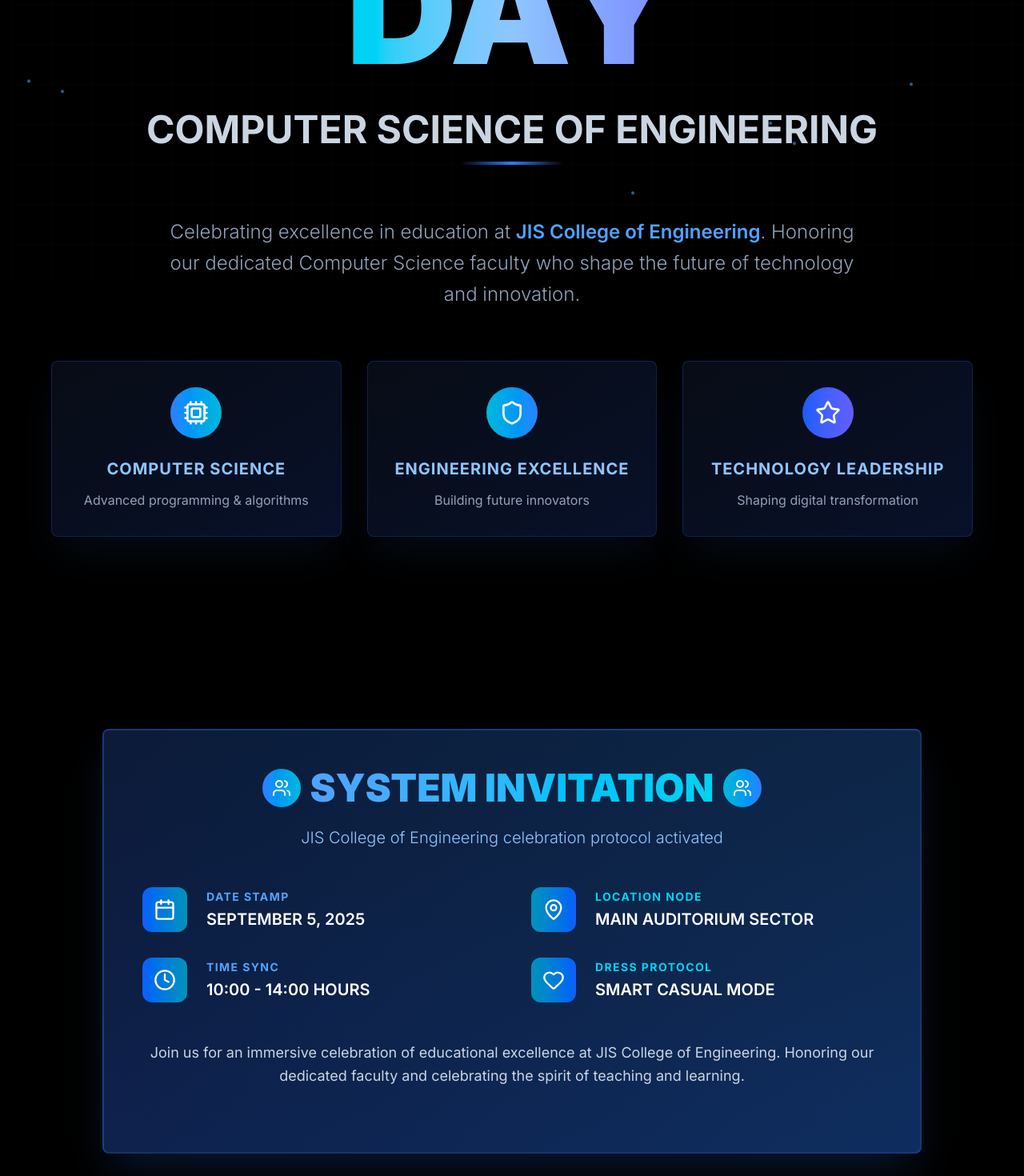
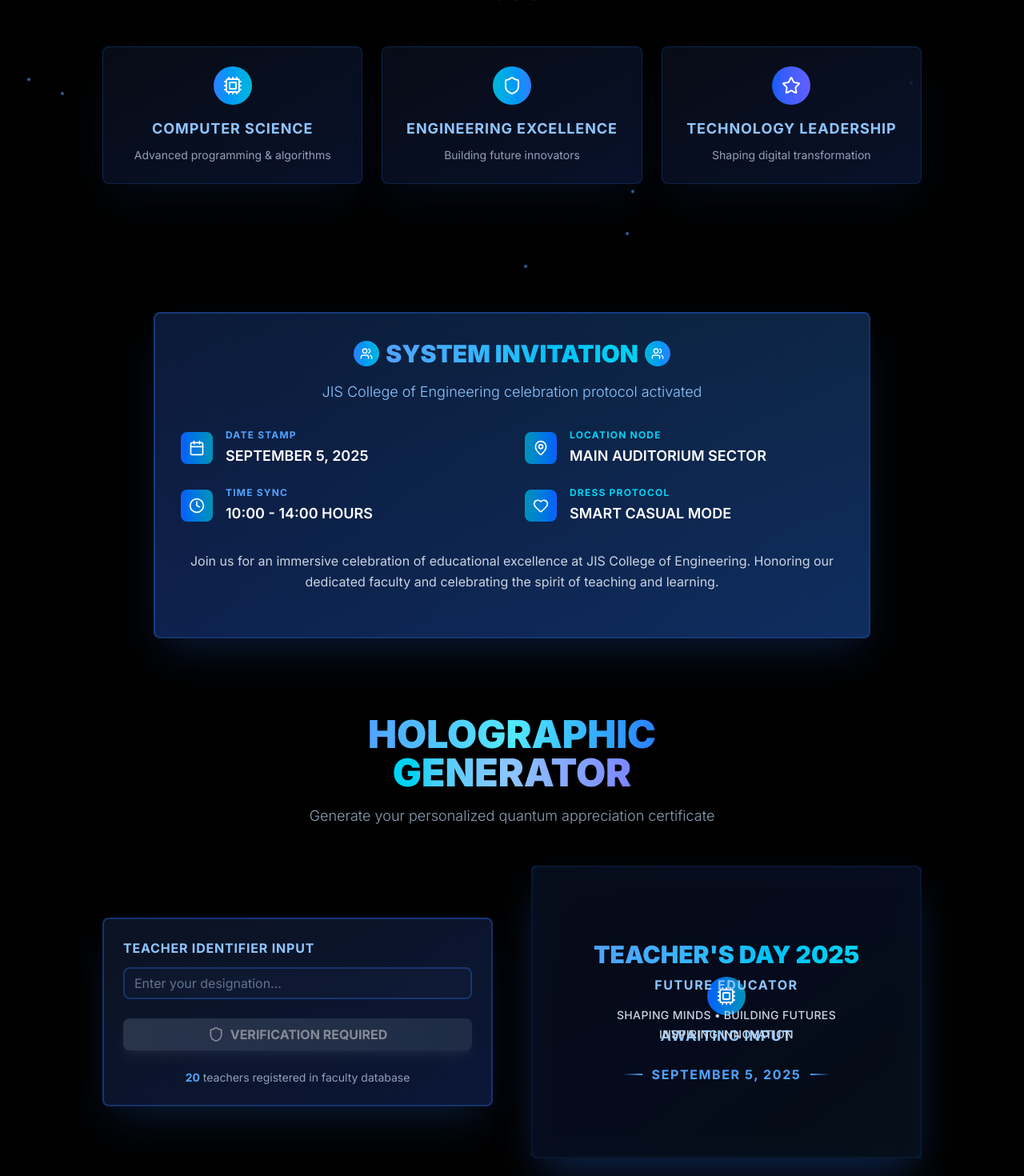
Before and after one commit to Sherlok-2919/Code, a Next.js app: page / in a window 1280 px wide. Shown: the part 460-1930 px from the top of the page at 80% size. Built offline with nearby package versions, Linux system fonts and the light colour scheme.

Commit message:
Update page.tsx

```diff
--- a/src/app/page.tsx
+++ b/src/app/page.tsx
@@ -213,17 +213,17 @@
 
       <div className="relative z-10">
         {/* Hero Section */}
-        <section className="container mx-auto px-4 py-20 text-center">
-          <div className="max-w-6xl mx-auto">
+        <section className="container mx-auto px-4 py-12 text-center">
+          <div className="max-w-5xl mx-auto">
             {/* Status Badge */}
-            <div className="inline-flex items-center gap-3 bg-gradient-to-r from-slate-900/80 to-blue-900/80 backdrop-blur-xl border border-blue-500/30 text-blue-300 px-8 py-4 rounded-full text-sm font-bold mb-12 hover:scale-105 transition-all duration-300 shadow-lg shadow-blue-500/20">
-              <Zap className="w-5 h-5 animate-pulse" />
+            <div className="inline-flex items-center gap-2 bg-gradient-to-r from-slate-900/80 to-blue-900/80 backdrop-blur-xl border border-blue-500/30 text-blue-300 px-6 py-2 rounded-full text-xs font-bold mb-8 hover:scale-105 transition-all duration-300 shadow-lg shadow-blue-500/20">
+              <Zap className="w-4 h-4 animate-pulse" />
               JIS COLLEGE OF ENGINEERING
-              <div className="w-2 h-2 bg-blue-400 rounded-full animate-ping"></div>
+              <div className="w-1.5 h-1.5 bg-blue-400 rounded-full animate-ping"></div>
             </div>
 
             {/* Main Title */}
-            <h1 className="text-8xl md:text-9xl lg:text-[12rem] font-black mb-8 leading-none">
+            <h1 className="text-5xl md:text-6xl lg:text-7xl font-black mb-6 leading-none">
               <span className="bg-gradient-to-r from-blue-400 via-cyan-300 to-blue-600 bg-clip-text text-transparent animate-pulse">
                 TEACHER'S
               </span>
@@ -234,33 +234,33 @@
             </h1>
 
             {/* Subtitle */}
-            <div className="relative mb-16">
-              <h2 className="text-4xl md:text-5xl font-bold text-slate-300 mb-4">
+            <div className="relative mb-10">
+              <h2 className="text-2xl md:text-3xl font-bold text-slate-300 mb-3">
                 COMPUTER SCIENCE OF ENGINEERING
               </h2>
-              <div className="w-32 h-1 bg-gradient-to-r from-transparent via-blue-500 to-transparent mx-auto"></div>
+              <div className="w-24 h-0.5 bg-gradient-to-r from-transparent via-blue-500 to-transparent mx-auto"></div>
             </div>
 
             {/* Description */}
-            <p className="text-xl md:text-2xl text-slate-400 mb-16 max-w-4xl mx-auto leading-relaxed font-light">
+            <p className="text-lg md:text-xl text-slate-400 mb-12 max-w-3xl mx-auto leading-relaxed font-light">
               Celebrating excellence in education at <span className="text-blue-400 font-semibold">JIS College of Engineering</span>.
               Honoring our dedicated Computer Science faculty who shape the future of technology and innovation.
             </p>
 
             {/* Feature Cards */}
-            <div className="grid md:grid-cols-3 gap-8 mb-20">
+            <div className="grid md:grid-cols-3 gap-6 mb-16">
               {[
                 { icon: Cpu, title: "COMPUTER SCIENCE", desc: "Advanced programming & algorithms", color: "from-blue-500 to-cyan-500" },
                 { icon: Shield, title: "ENGINEERING EXCELLENCE", desc: "Building future innovators", color: "from-cyan-500 to-blue-500" },
                 { icon: Star, title: "TECHNOLOGY LEADERSHIP", desc: "Shaping digital transformation", color: "from-blue-600 to-indigo-500" }
               ].map((item, i) => (
-                <Card key={i} className="group bg-gradient-to-br from-slate-900/50 to-blue-900/30 backdrop-blur-xl border border-blue-500/20 hover:border-blue-400/50 transition-all duration-500 hover:scale-105 hover:-translate-y-2 shadow-2xl shadow-blue-500/10">
-                  <CardContent className="p-8 text-center">
-                    <div className={`w-16 h-16 mx-auto mb-6 rounded-full bg-gradient-to-r ${item.color} flex items-center justify-center group-hover:rotate-12 transition-transform duration-300`}>
-                      <item.icon className="w-8 h-8 text-white" />
+                <Card key={i} className="group bg-gradient-to-br from-slate-900/50 to-blue-900/30 backdrop-blur-xl border border-blue-500/20 hover:border-blue-400/50 transition-all duration-500 hover:scale-105 hover:-translate-y-1 shadow-2xl shadow-blue-500/10">
+                  <CardContent className="p-6 text-center">
+                    <div className={`w-12 h-12 mx-auto mb-4 rounded-full bg-gradient-to-r ${item.color} flex items-center justify-center group-hover:rotate-12 transition-transform duration-300`}>
+                      <item.icon className="w-6 h-6 text-white" />
                     </div>
-                    <h3 className="text-xl font-bold text-blue-300 mb-3 tracking-wider">{item.title}</h3>
-                    <p className="text-slate-400 leading-relaxed">{item.desc}</p>
+                    <h3 className="text-lg font-bold text-blue-300 mb-2 tracking-wider">{item.title}</h3>
+                    <p className="text-sm text-slate-400 leading-relaxed">{item.desc}</p>
                   </CardContent>
                 </Card>
               ))}
@@ -269,64 +269,64 @@
         </section>
 
         {/* Event Invitation */}
-        <section className="container mx-auto px-4 py-20">
-          <div className="max-w-5xl mx-auto">
+        <section className="container mx-auto px-4 py-12">
+          <div className="max-w-4xl mx-auto">
             <Card className="bg-gradient-to-br from-slate-900/80 to-blue-900/60 backdrop-blur-2xl border-2 border-blue-500/30 shadow-2xl shadow-blue-500/20 overflow-hidden">
               <div className="absolute inset-0 bg-gradient-to-r from-blue-600/10 to-cyan-600/10"></div>
-              <CardContent className="relative p-12">
-                <div className="text-center mb-12">
-                  <div className="inline-flex items-center gap-3 mb-6">
-                    <div className="w-12 h-12 bg-gradient-to-r from-blue-500 to-cyan-500 rounded-full flex items-center justify-center">
-                      <Users className="w-6 h-6 text-white" />
+              <CardContent className="relative p-8">
+                <div className="text-center mb-8">
+                  <div className="inline-flex items-center gap-2 mb-4">
+                    <div className="w-8 h-8 bg-gradient-to-r from-blue-500 to-cyan-500 rounded-full flex items-center justify-center">
+                      <Users className="w-4 h-4 text-white" />
                     </div>
-                    <h2 className="text-5xl font-black text-transparent bg-gradient-to-r from-blue-400 to-cyan-400 bg-clip-text">
+                    <h2 className="text-3xl font-black text-transparent bg-gradient-to-r from-blue-400 to-cyan-400 bg-clip-text">
                       SYSTEM INVITATION
                     </h2>
-                    <div className="w-12 h-12 bg-gradient-to-r from-cyan-500 to-blue-500 rounded-full flex items-center justify-center">
-                      <Users className="w-6 h-6 text-white" />
+                    <div className="w-8 h-8 bg-gradient-to-r from-cyan-500 to-blue-500 rounded-full flex items-center justify-center">
+                      <Users className="w-4 h-4 text-white" />
                     </div>
                   </div>
-                  <p className="text-xl text-blue-300 font-light">JIS College of Engineering celebration protocol activated</p>
+                  <p className="text-lg text-blue-300 font-light">JIS College of Engineering celebration protocol activated</p>
                 </div>
 
-                <div className="grid md:grid-cols-2 gap-12">
-                  <div className="space-y-8">
+                <div className="grid md:grid-cols-2 gap-8">
+                  <div className="space-y-6">
                     {[
                       { icon: Calendar, label: "DATE STAMP", value: "SEPTEMBER 5, 2025" },
                       { icon: Clock, label: "TIME SYNC", value: "10:00 - 14:00 HOURS" }
                     ].map((item, i) => (
-                      <div key={i} className="flex items-center gap-6 group">
-                        <div className="w-14 h-14 bg-gradient-to-r from-blue-600 to-cyan-600 rounded-xl flex items-center justify-center group-hover:rotate-12 transition-transform duration-300">
-                          <item.icon className="w-7 h-7 text-white" />
+                      <div key={i} className="flex items-center gap-4 group">
+                        <div className="w-10 h-10 bg-gradient-to-r from-blue-600 to-cyan-600 rounded-lg flex items-center justify-center group-hover:rotate-12 transition-transform duration-300">
+                          <item.icon className="w-5 h-5 text-white" />
                         </div>
                         <div>
-                          <h3 className="text-sm font-bold text-blue-400 tracking-widest mb-1">{item.label}</h3>
-                          <p className="text-xl font-semibold text-white">{item.value}</p>
+                          <h3 className="text-xs font-bold text-blue-400 tracking-widest mb-1">{item.label}</h3>
+                          <p className="text-lg font-semibold text-white">{item.value}</p>
                         </div>
                       </div>
                     ))}
                   </div>
 
-                  <div className="space-y-8">
+                  <div className="space-y-6">
                     {[
                       { icon: MapPin, label: "LOCATION NODE", value: "MAIN AUDITORIUM SECTOR" },
                       { icon: Heart, label: "DRESS PROTOCOL", value: "SMART CASUAL MODE" }
                     ].map((item, i) => (
-                      <div key={i} className="flex items-center gap-6 group">
-                        <div className="w-14 h-14 bg-gradient-to-r from-cyan-600 to-blue-600 rounded-xl flex items-center justify-center group-hover:rotate-12 transition-transform duration-300">
-                          <item.icon className="w-7 h-7 text-white" />
+                      <div key={i} className="flex items-center gap-4 group">
+                        <div className="w-10 h-10 bg-gradient-to-r from-cyan-600 to-blue-600 rounded-lg flex items-center justify-center group-hover:rotate-12 transition-transform duration-300">
+                          <item.icon className="w-5 h-5 text-white" />
                         </div>
                         <div>
-                          <h3 className="text-sm font-bold text-cyan-400 tracking-widest mb-1">{item.label}</h3>
-                          <p className="text-xl font-semibold text-white">{item.value}</p>
+                          <h3 className="text-xs font-bold text-cyan-400 tracking-widest mb-1">{item.label}</h3>
+                          <p className="text-lg font-semibold text-white">{item.value}</p>
                         </div>
                       </div>
                     ))}
                   </div>
                 </div>
 
-                <div className="mt-12 text-center">
-                  <p className="text-lg text-slate-300 mb-8 leading-relaxed">
+                <div className="mt-8 text-center">
+                  <p className="text-base text-slate-300 mb-6 leading-relaxed">
                     Join us for an immersive celebration of educational excellence at JIS College of Engineering.
                     Honoring our dedicated faculty and celebrating the spirit of teaching and learning.
                   </p>
@@ -337,10 +337,10 @@
         </section>
 
         {/* Holographic Card Generator */}
-        <section className="container mx-auto px-4 py-20">
-          <div className="max-w-6xl mx-auto">
-            <div className="text-center mb-16">
-              <h2 className="text-6xl md:text-7xl font-black mb-6">
+        <section className="container mx-auto px-4 py-12">
+          <div className="max-w-5xl mx-auto">
+            <div className="text-center mb-12">
+              <h2 className="text-4xl md:text-5xl font-black mb-4">
                 <span className="bg-gradient-to-r from-blue-400 via-cyan-300 to-blue-500 bg-clip-text text-transparent">
                   HOLOGRAPHIC
                 </span>
@@ -349,19 +349,19 @@
                   GENERATOR
                 </span>
               </h2>
-              <p className="text-xl text-slate-400 font-light">
+              <p className="text-lg text-slate-400 font-light">
                 Generate your personalized quantum appreciation certificate
               </p>
             </div>
 
-            <div className="grid lg:grid-cols-2 gap-16 items-center">
+            <div className="grid lg:grid-cols-2 gap-12 items-center">
               {/* Generator Interface */}
-              <div className="space-y-8">
+              <div className="space-y-6">
                 <Card className="bg-gradient-to-br from-slate-900/80 to-blue-900/40 backdrop-blur-xl border-2 border-blue-500/30 shadow-2xl shadow-blue-500/20">
-                  <CardContent className="p-10">
-                    <div className="space-y-8">
+                  <CardContent className="p-6">
+                    <div className="space-y-6">
                       <div className="relative">
-                        <label className="block text-lg font-bold text-blue-300 mb-4 tracking-wider">
+                        <label className="block text-base font-bold text-blue-300 mb-3 tracking-wider">
                           TEACHER IDENTIFIER INPUT
                         </label>
                         <Input
@@ -375,7 +375,7 @@
                               : verificationMessage && !isVerified
                                 ? 'border-red-400 focus:border-red-300'
                                 : 'border-blue-500/30 focus:border-cyan-400'
-                          } text-white placeholder-slate-500 text-lg py-4 rounded-xl backdrop-blur-sm transition-all duration-300`}
+                          } text-white placeholder-slate-500 text-base py-3 rounded-lg backdrop-blur-sm transition-all duration-300`}
                         />
 
                         {/* Verification Status */}
@@ -406,25 +406,25 @@
                       <Button
                         onClick={downloadCard}
                         disabled={!isVerified || isGenerating}
-                        className={`w-full font-bold py-6 rounded-xl text-lg transition-all duration-300 hover:scale-105 disabled:opacity-50 disabled:cursor-not-allowed disabled:hover:scale-100 shadow-lg ${
+                        className={`w-full font-bold py-4 rounded-lg text-base transition-all duration-300 hover:scale-105 disabled:opacity-50 disabled:cursor-not-allowed disabled:hover:scale-100 shadow-lg ${
                           isVerified
                             ? 'bg-gradient-to-r from-green-600 via-blue-600 to-cyan-600 hover:from-green-700 hover:via-blue-700 hover:to-cyan-700 shadow-green-500/30'
                             : 'bg-gradient-to-r from-slate-600 to-slate-700 shadow-slate-500/30'
                         }`}
                       >
                         {isGenerating ? (
-                          <div className="flex items-center gap-3">
-                            <div className="w-5 h-5 border-2 border-white border-t-transparent rounded-full animate-spin"></div>
+                          <div className="flex items-center gap-2">
+                            <div className="w-4 h-4 border-2 border-white border-t-transparent rounded-full animate-spin"></div>
                             GENERATING CARD...
                           </div>
                         ) : !isVerified ? (
-                          <div className="flex items-center gap-3">
-                            <Shield className="w-6 h-6" />
+                          <div className="flex items-center gap-2">
+                            <Shield className="w-5 h-5" />
                             VERIFICATION REQUIRED
                           </div>
                         ) : (
-                          <div className="flex items-center gap-3">
-                            <Download className="w-6 h-6" />
+                          <div className="flex items-center gap-2">
+                            <Download className="w-5 h-5" />
                             GENERATE GREETING CARD
                           </div>
                         )}
@@ -450,38 +450,38 @@
                   <div className="absolute inset-0 bg-gradient-to-br from-blue-600/10 via-transparent to-cyan-600/10"></div>
                   <div className="absolute inset-4 border border-blue-400/30 rounded-lg"></div>
 
-                  <CardContent className="h-full flex flex-col justify-center items-center text-center p-8 relative z-10">
-                    <div className="space-y-6">
+                  <CardContent className="h-full flex flex-col justify-center items-center text-center p-6 relative z-10">
+                    <div className="space-y-4">
                       <div className="text-center">
-                        <h3 className="text-3xl md:text-4xl font-black text-transparent bg-gradient-to-r from-blue-400 to-cyan-400 bg-clip-text mb-2">
+                        <h3 className="text-2xl md:text-3xl font-black text-transparent bg-gradient-to-r from-blue-400 to-cyan-400 bg-clip-text mb-2">
                           TEACHER'S DAY 2025
                         </h3>
-                        <p className="text-lg font-bold text-blue-300 tracking-widest">
+                        <p className="text-base font-bold text-blue-300 tracking-widest">
                           FUTURE EDUCATOR
                         </p>
                       </div>
 
                       {teacherName && isVerified && (
-                        <div className="py-4">
-                          <p className="text-2xl md:text-3xl font-bold text-white tracking-wider">
+                        <div className="py-3">
+                          <p className="text-xl md:text-2xl font-bold text-white tracking-wider">
                             {teacherName.toUpperCase()}
                           </p>
                         </div>
                       )}
 
-                      <div className="space-y-2">
-                        <p className="text-lg text-slate-300 font-medium tracking-wide">
+                      <div className="space-y-1">
+                        <p className="text-sm text-slate-300 font-medium tracking-wide">
                           SHAPING MINDS • BUILDING FUTURES
                         </p>
-                        <p className="text-lg text-slate-300 font-medium tracking-wide">
+                        <p className="text-sm text-slate-300 font-medium tracking-wide">
                           INSPIRING INNOVATION
                         </p>
                       </div>
 
-                      <div className="flex justify-center items-center gap-4 text-blue-400 pt-4">
-                        <div className="w-8 h-0.5 bg-gradient-to-r from-transparent to-blue-400"></div>
-                        <span className="text-lg font-bold tracking-widest">SEPTEMBER 5, 2025</span>
-                        <div className="w-8 h-0.5 bg-gradient-to-l from-transparent to-blue-400"></div>
+                      <div className="flex justify-center items-center gap-3 text-blue-400 pt-3">
+                        <div className="w-6 h-0.5 bg-gradient-to-r from-transparent to-blue-400"></div>
+                        <span className="text-base font-bold tracking-widest">SEPTEMBER 5, 2025</span>
+                        <div className="w-6 h-0.5 bg-gradient-to-l from-transparent to-blue-400"></div>
                       </div>
                     </div>
                   </CardContent>
@@ -490,10 +490,10 @@
                 {(!teacherName || !isVerified) && (
                   <div className="absolute inset-0 bg-black/60 backdrop-blur-sm rounded-lg flex items-center justify-center">
                     <div className="text-center">
-                      <div className="w-16 h-16 mx-auto mb-4 bg-gradient-to-r from-blue-600 to-cyan-600 rounded-full flex items-center justify-center">
-                        <Cpu className="w-8 h-8 text-white animate-pulse" />
+                      <div className="w-12 h-12 mx-auto mb-3 bg-gradient-to-r from-blue-600 to-cyan-600 rounded-full flex items-center justify-center">
+                        <Cpu className="w-6 h-6 text-white animate-pulse" />
                       </div>
-                      <p className="text-blue-300 text-xl font-bold tracking-wider">
+                      <p className="text-blue-300 text-lg font-bold tracking-wider">
                         {!teacherName ? 'AWAITING INPUT' : 'VERIFICATION REQUIRED'}
                       </p>
                     </div>
@@ -505,17 +505,17 @@
         </section>
 
         {/* Footer */}
-        <footer className="bg-gradient-to-r from-slate-900 via-blue-900/50 to-slate-900 border-t border-blue-500/20 py-16 mt-20">
+        <footer className="bg-gradient-to-r from-slate-900 via-blue-900/50 to-slate-900 border-t border-blue-500/20 py-12 mt-16">
           <div className="container mx-auto px-4 text-center">
-            <div className="flex justify-center items-center gap-4 mb-6">
-              <div className="w-12 h-12 bg-gradient-to-r from-blue-600 to-cyan-600 rounded-full flex items-center justify-center">
-                <BookOpen className="w-6 h-6 text-white" />
+            <div className="flex justify-center items-center gap-3 mb-4">
+              <div className="w-10 h-10 bg-gradient-to-r from-blue-600 to-cyan-600 rounded-full flex items-center justify-center">
+                <BookOpen className="w-5 h-5 text-white" />
               </div>
-              <span className="text-3xl font-black text-transparent bg-gradient-to-r from-blue-400 to-cyan-400 bg-clip-text">
+              <span className="text-2xl font-black text-transparent bg-gradient-to-r from-blue-400 to-cyan-400 bg-clip-text">
                 JIS COLLEGE OF ENGINEERING 2025
               </span>
             </div>
-            <p className="text-blue-300 text-lg font-light mb-8">
+            <p className="text-blue-300 text-base font-light mb-6">
               Celebrating excellence in Computer Science education
             </p>
             <div className="flex justify-center items-center gap-6">
```
